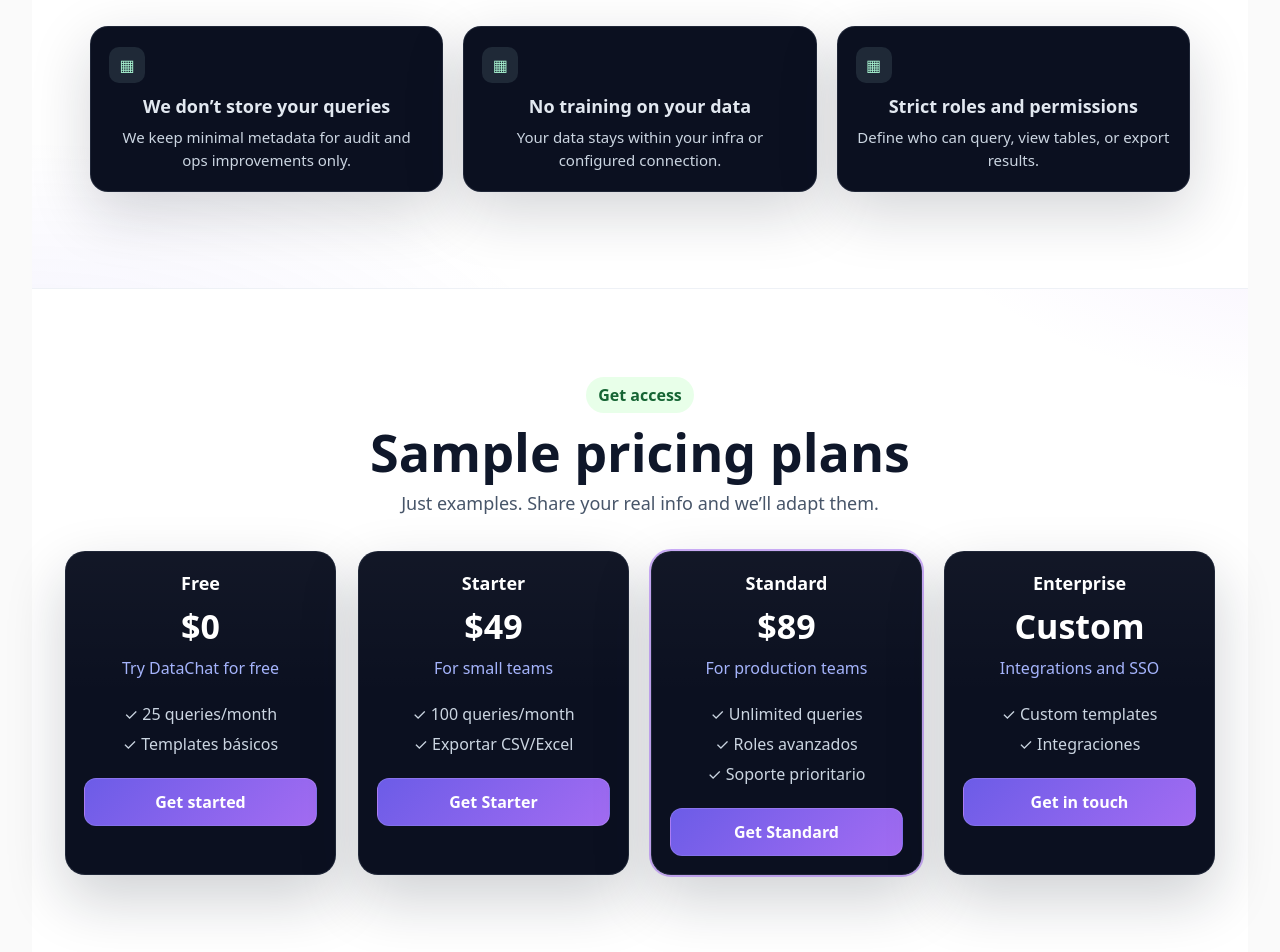
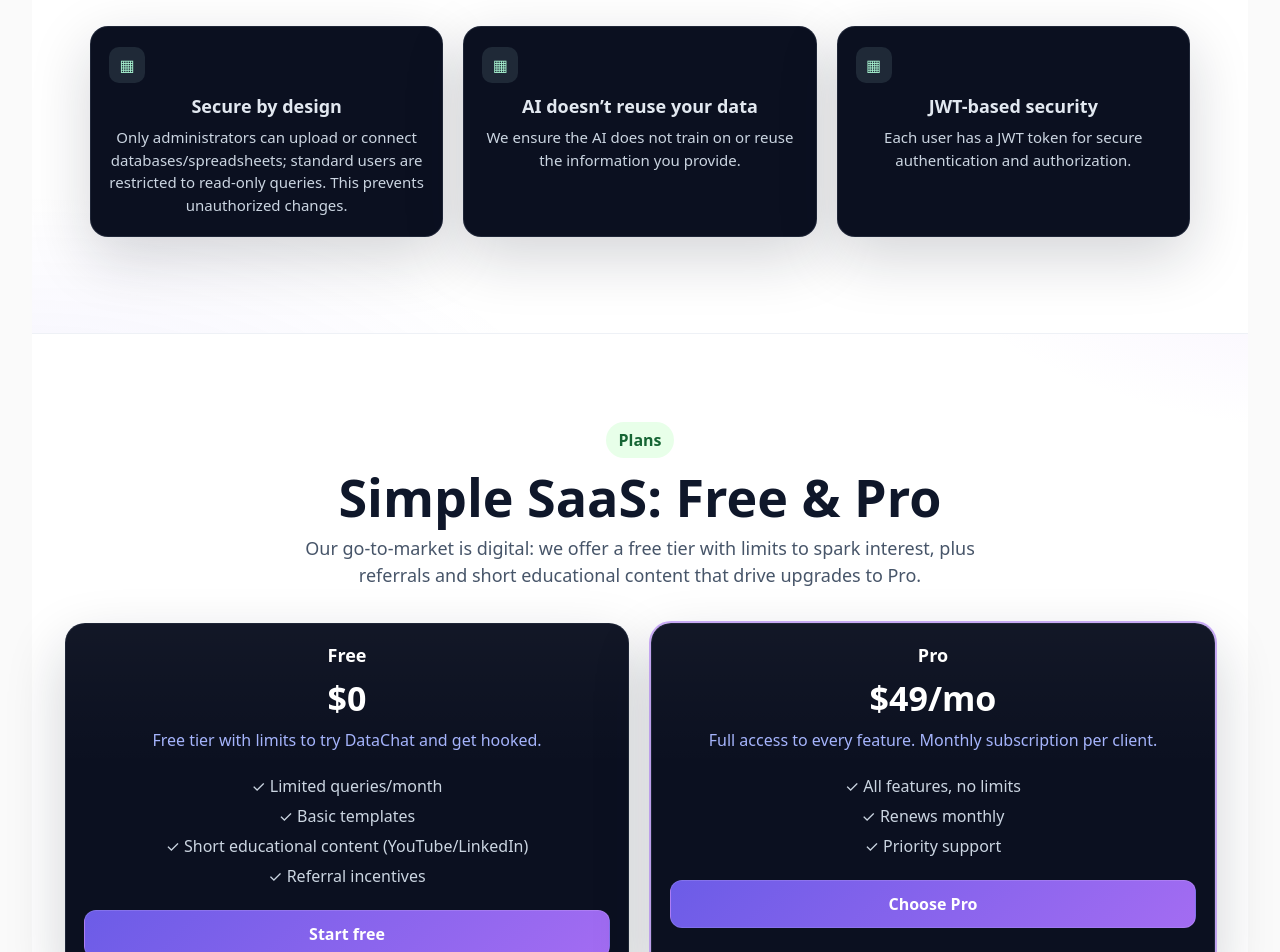
Before and after one commit to jcramonp/DataChat, a React (Vite) app in the folder frontend/: page / in a window 1280 px wide. Shown: the part 1960-2912 px from the top of the page. Built offline with nearby package versions, Linux system fonts and the light colour scheme.

Commit message:
update landing info

```diff
--- a/frontend/src/pages/Landing.tsx
+++ b/frontend/src/pages/Landing.tsx
@@ -1,11 +1,11 @@
 import { Link } from "react-router-dom";
 import { useEffect, useMemo, useState } from "react";
-import type { MouseEvent } from "react";           // ✅ type-only import
+import type { MouseEvent } from "react";
 import { useTranslation } from "react-i18next";
 import Logo from "../components/Logo";
 import "../components/NavBar.css";
 import "./Landing.css";
-import { useAuth } from "../auth/AuthContext";     // ✅ respeta mayúsculas
+import { useAuth } from "../auth/AuthContext";
 
 /** Mensajes de demo en contexto DataChat (EN/ES) */
 type Msg = { role: "user" | "assistant"; text: string };
@@ -211,42 +211,42 @@ export default function Landing() {
         </div>
       </section>
 
-      {/* ===== PRIVACY ===== */}
+      {/* ===== PRIVACY / SECURITY ===== */}
       <section id="privacy" className="privacy">
         <div className="pv-header">
-          <span className="pv-badge">{lang === "es" ? "Privacidad" : "Privacy"}</span>
+          <span className="pv-badge">{lang === "es" ? "Seguridad" : "Security"}</span>
           <h2 className="pv-title">
-            {lang === "es" ? "La seguridad de tus datos es prioridad" : "Your data security comes first"}
+            {lang === "es" ? "Seguridad real desde el diseño" : "Real security by design"}
           </h2>
           <p className="pv-sub">
             {lang === "es"
-              ? "DataChat nunca usa tus datos para entrenar modelos y aplica controles granulares por conexión."
-              : "DataChat never trains on your data and enforces granular, per-connection controls."}
+              ? "Protegemos tus datos con controles estrictos, sin usar tu información para entrenar modelos."
+              : "We protect your data with strict controls and never train models on your information."}
           </p>
         </div>
 
         <div className="pv-grid">
           {[
             {
-              title: lang === "es" ? "No almacenamos tus consultas" : "We don’t store your queries",
+              title: lang === "es" ? "Secure by design" : "Secure by design",
               text:
                 lang === "es"
-                  ? "Solo se conservan metadatos mínimos para auditoría y mejora operativa."
-                  : "We keep minimal metadata for audit and ops improvements only.",
+                  ? "Solo los administradores pueden cargar o conectar bases de datos/hojas de cálculo; los usuarios estándar están restringidos a consultas de solo lectura. Así evitamos cambios no autorizados."
+                  : "Only administrators can upload or connect databases/spreadsheets; standard users are restricted to read-only queries. This prevents unauthorized changes.",
             },
             {
-              title: lang === "es" ? "Sin entrenamiento con tus datos" : "No training on your data",
+              title: lang === "es" ? "La IA no reutiliza tu información" : "AI doesn’t reuse your data",
               text:
                 lang === "es"
-                  ? "Tus datos permanecen en tu infraestructura o conexión configurada."
-                  : "Your data stays within your infra or configured connection.",
+                  ? "Nos aseguramos de que la IA no entrene ni se alimente de la información que le suministras."
+                  : "We ensure the AI does not train on or reuse the information you provide.",
             },
             {
-              title: lang === "es" ? "Roles y permisos estrictos" : "Strict roles and permissions",
+              title: lang === "es" ? "Seguridad con JWT" : "JWT-based security",
               text:
                 lang === "es"
-                  ? "Define quién puede consultar, ver tablas o exportar resultados."
-                  : "Define who can query, view tables, or export results.",
+                  ? "Cada usuario cuenta con un token JWT para autenticación y autorización seguras."
+                  : "Each user has a JWT token for secure authentication and authorization.",
             },
           ].map((c, i) => (
             <div key={i} className="pv-card" onMouseMove={onMove} onMouseLeave={onLeave}>
@@ -258,57 +258,60 @@ export default function Landing() {
         </div>
       </section>
 
-      {/* ===== PRICING ===== */}
+      {/* ===== PRICING (2 planes) ===== */}
       <section id="pricing" className="pricing">
         <div className="pr-header">
-          <span className="pr-badge">{lang === "es" ? "Acceso" : "Get access"}</span>
-          <h2 className="pr-title">{lang === "es" ? "Planes de ejemplo" : "Sample pricing plans"}</h2>
+          <span className="pr-badge">{lang === "es" ? "Planes" : "Plans"}</span>
+          <h2 className="pr-title">
+            {lang === "es" ? "SaaS simple: Free y Pro" : "Simple SaaS: Free & Pro"}
+          </h2>
           <p className="pr-sub">
             {lang === "es"
-              ? "Estos son solo ejemplos. Pásame la info real y los adaptamos."
-              : "Just examples. Share your real info and we’ll adapt them."}
+              ? "Nuestro go-to-market es digital: ofrecemos un plan gratuito con límites para generar interés, junto con contenido educativo y referidos que impulsan la conversión al plan Pro."
+              : "Our go-to-market is digital: we offer a free tier with limits to spark interest, plus referrals and short educational content that drive upgrades to Pro."}
           </p>
         </div>
 
-        <div className="pr-grid">
+        <div className="pr-grid" style={{ gridTemplateColumns: "1fr 1fr" }}>
           {[
             {
               name: "Free",
               price: "$0",
-              desc: lang === "es" ? "Prueba DataChat gratis" : "Try DataChat for free",
-              features: [lang === "es" ? "25 consultas/mes" : "25 queries/month", "Templates básicos"],
-              cta: lang === "es" ? "Empezar" : "Get started",
+              desc:
+                lang === "es"
+                  ? "Free tier con límites para probar DataChat y enamorarte."
+                  : "Free tier with limits to try DataChat and get hooked.",
+              features: [
+                lang === "es" ? "Consultas limitadas/mes" : "Limited queries/month",
+                lang === "es" ? "Plantillas básicas" : "Basic templates",
+                lang === "es" ? "Contenido educativo corto (YouTube/LinkedIn)" : "Short educational content (YouTube/LinkedIn)",
+                lang === "es" ? "Programa de referidos" : "Referral incentives",
+              ],
+              cta: lang === "es" ? "Empezar gratis" : "Start free",
               highlight: false,
             },
             {
-              name: "Starter",
+              name: "Pro",
               price: "$49",
-              desc: lang === "es" ? "Para equipos pequeños" : "For small teams",
-              features: [lang === "es" ? "100 consultas/mes" : "100 queries/month", "Exportar CSV/Excel"],
-              cta: lang === "es" ? "Elegir Starter" : "Get Starter",
-              highlight: false,
-            },
-            {
-              name: "Standard",
-              price: "$89",
-              desc: lang === "es" ? "Para equipos en producción" : "For production teams",
-              features: [lang === "es" ? "Consultas ilimitadas" : "Unlimited queries", "Roles avanzados", "Soporte prioritario"],
-              cta: lang === "es" ? "Elegir Standard" : "Get Standard",
+              desc:
+                lang === "es"
+                  ? "Acceso completo a todas las funciones. Suscripción mensual por cliente."
+                  : "Full access to every feature. Monthly subscription per client.",
+              features: [
+                lang === "es" ? "Todas las features sin límites" : "All features, no limits",
+                lang === "es" ? "Renovación mensual" : "Renews monthly",
+                lang === "es" ? "Soporte prioritario" : "Priority support",
+              ],
+              cta: lang === "es" ? "Elegir Pro" : "Choose Pro",
               highlight: true,
-            },
-            {
-              name: "Enterprise",
-              price: "Custom",
-              desc: lang === "es" ? "Integraciones y SSO" : "Integrations and SSO",
-              features: [lang === "es" ? "Plantillas personalizadas" : "Custom templates", "Integraciones"],
-              cta: lang === "es" ? "Contactar" : "Get in touch",
-              highlight: false,
             },
           ].map((p, i) => (
             <div key={i} className={`pr-card ${p.highlight ? "is-hot" : ""}`}>
               <div className="pr-top">
                 <h3>{p.name}</h3>
-                <div className="pr-price">{p.price}</div>
+                <div className="pr-price">
+                  {p.name === "Pro" ? `${p.price}/mo` : p.price}
+                </div>
                 <p className="pr-desc">{p.desc}</p>
               </div>
               <ul className="pr-list">
```
